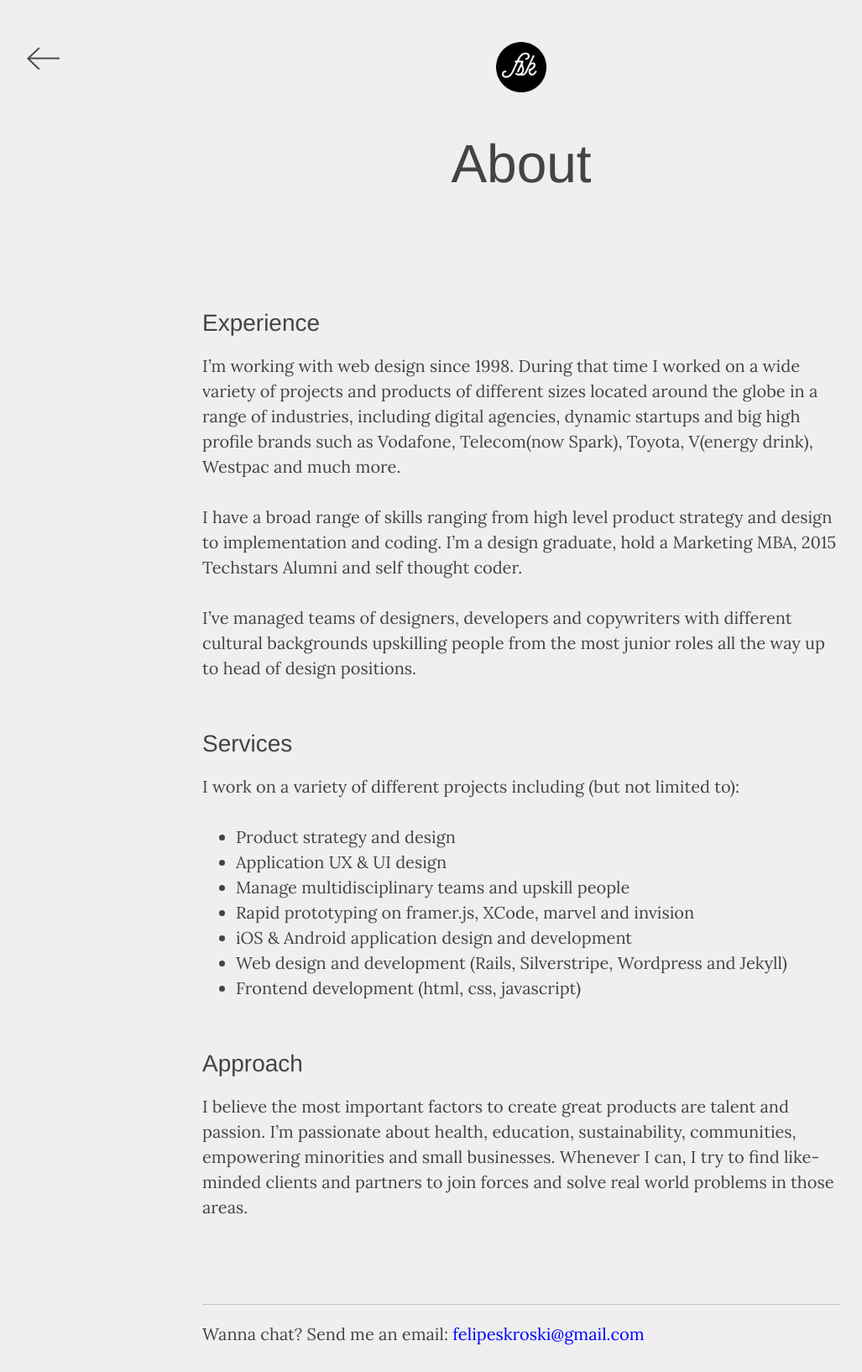
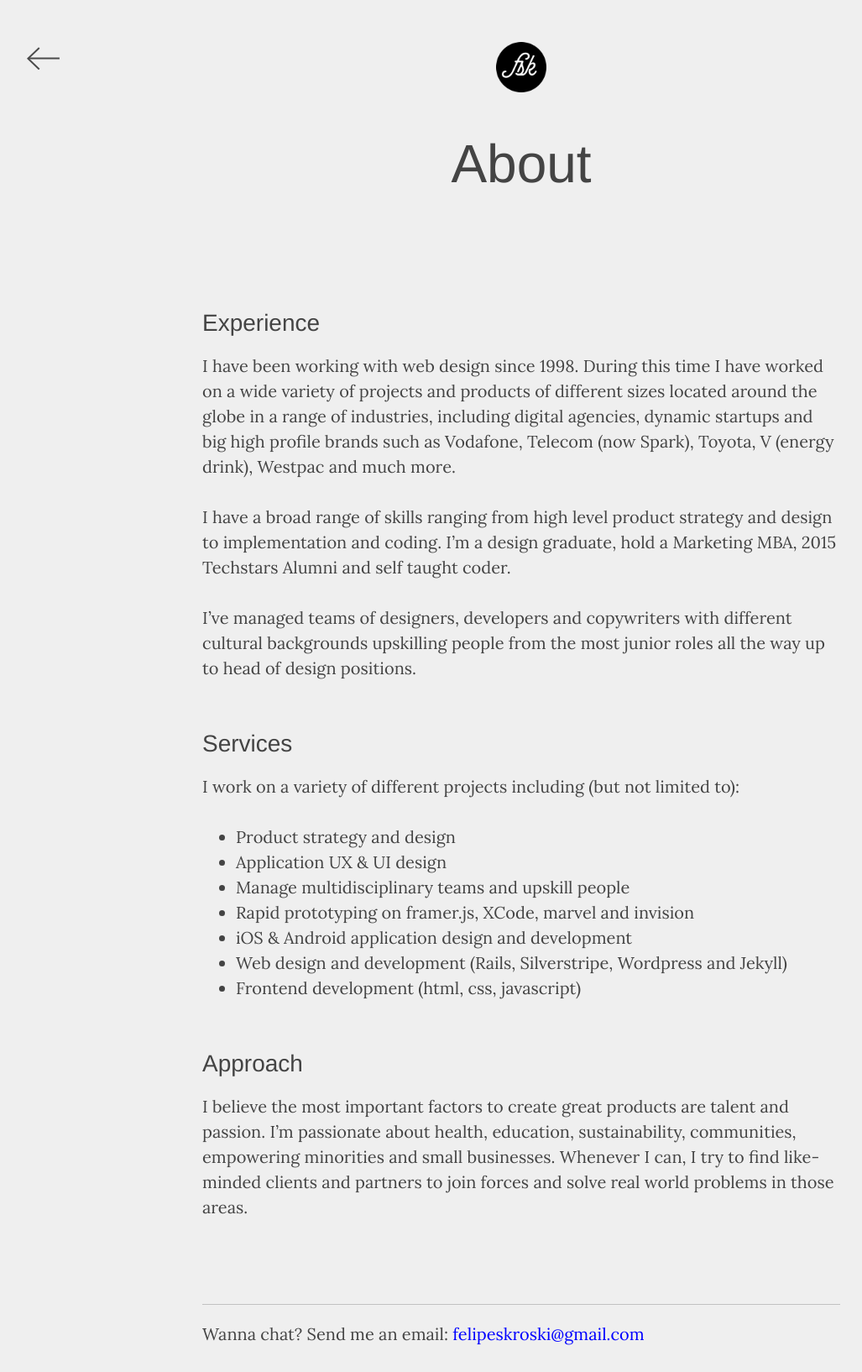
Before and after one commit to felipeskroski-zz/felipeskroski.github.io, a Jekyll site: the page built from about.md, in a window 1280 px wide. Shown: the whole page at 84% size, without its empty margins (19-1046 px from the left). Built offline with Jekyll 4.4.1, drawn with Linux system fonts in a browser that asks for light colours; nearby versions of some CDN libraries; some web fonts are replaced.

Commit message:
copy update

```diff
--- a/_sass/_base.scss
+++ b/_sass/_base.scss
@@ -23,7 +23,7 @@ a{
   color: $link-color;
   &:hover{
     color: $link-color;
-    text-decoration: underline;
+    text-decoration: none;
   }
 }
 h1{font-size: 48px; font-family: $heading-font; }
@@ -106,7 +106,7 @@ nav{
     top: 15px;
     left: 15px;
     &:active, &:hover{
-      background-color: blue;
+      background-color: #aaa;
     }
   }
 
--- a/_sass/_layout.scss
+++ b/_sass/_layout.scss
@@ -260,7 +260,7 @@ PAGE SPECIFIC
     z-index: 2000;
     cursor: pointer;
     position: absolute;
-    @include transition(all 0.3s ease-in-out .3s);
+    @include transition(opacity 0.3s ease-in-out .3s);
     opacity: 0;
 
   }
--- a/about.md
+++ b/about.md
@@ -5,9 +5,9 @@ permalink: /about/
 ---
 
 ###Experience
-I'm working with web design since 1998. During that time I worked on a wide variety of projects and products of different sizes located around the globe in a range of industries, including digital agencies, dynamic startups and big high profile brands such as Vodafone, Telecom(now Spark), Toyota, V(energy drink), Westpac and much more.
+I have been working with web design since 1998. During this time I have worked on a wide variety of projects and products of different sizes located around the globe in a range of industries, including digital agencies, dynamic startups and big high profile brands such as Vodafone, Telecom (now Spark), Toyota, V (energy drink), Westpac and much more.
 
-I have a broad range of skills ranging from high level product strategy and design to implementation and coding. I'm a design graduate, hold a Marketing MBA, 2015 Techstars Alumni and self thought coder.
+I have a broad range of skills ranging from high level product strategy and design to implementation and coding. I'm a design graduate, hold a Marketing MBA, 2015 Techstars Alumni and self taught coder.
 
 I've managed teams of designers, developers and copywriters with different cultural backgrounds upskilling people from the most junior roles all the way up to head of design positions.
 
```
